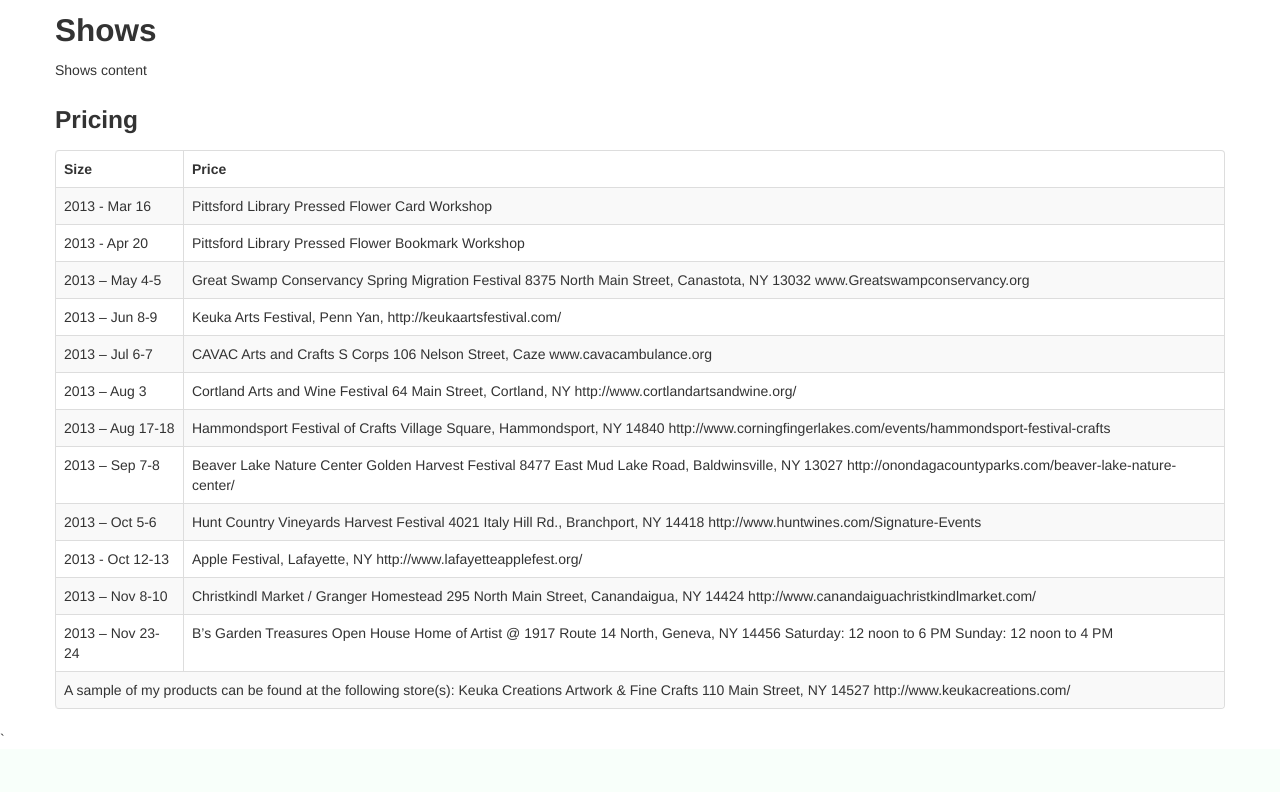
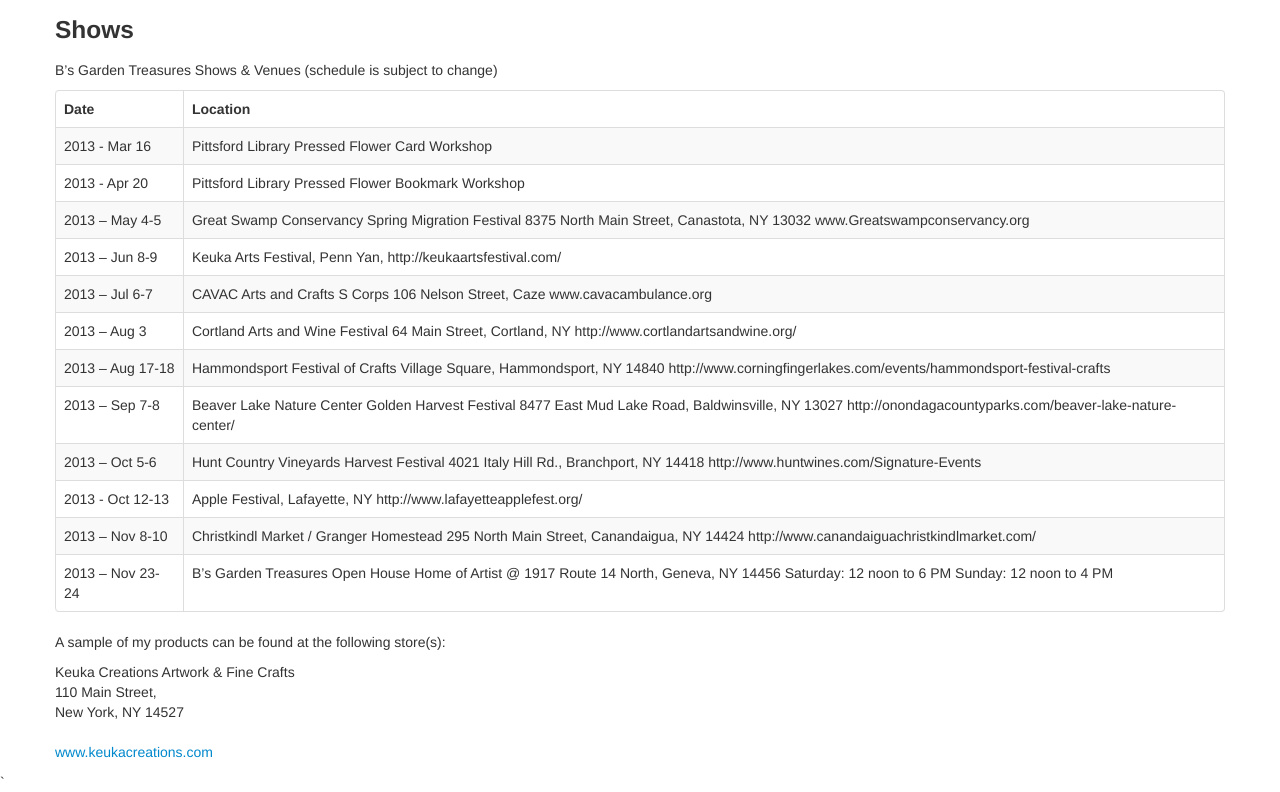
Before and after one commit to BGTreasures/BGTreasures, a Django app: template bgtreasures/bgtreasures/templates/shows.html in a window 1280 px wide. Shown: the part 149-941 px from the top of the page. Before the commit the page ends 885 px from the top, so only its background shows below. Run offline with Django 3.2, Linux system fonts and the light colour scheme; the template is opened without the code that fills it, so the values that code supplies are empty.

Commit message:
additional shows

```diff
--- a/bgtreasures/bgtreasures/templates/shows.html
+++ b/bgtreasures/bgtreasures/templates/shows.html
@@ -4,27 +4,20 @@
 
 {% block content %}
   <div class="container">
-    <!-- Example row of columns -->
-    <div class="row-fluid">
-      <div class="span12">
-        <h2>Shows</h2>
-        <p>
-        Shows content
-        </p>
-      </div>
-    </div>
      <div class="row-fluid">
     <div class="span12">
-      <h3>Pricing</h3>
+      <h3>Shows</h3>
+      <p>
+        B’s Garden Treasures Shows &amp; Venues (schedule is subject to change)
+      </p>
       <table class="table table-striped table-bordered">
         <thead>
           <tr>
-            <th>Size</th>
-            <th>Price</th>
+            <th>Date</th>
+            <th>Location</th>
           </tr>
         </thead>
         <tbody>
-
           <tr>
             <td>2013 - Mar 16</td>
             <td>Pittsford Library Pressed Flower Card Workshop</td>
@@ -93,17 +86,19 @@ www.cavacambulance.org</td>
           Saturday:  12 noon to 6 PM
           Sunday:  12 noon to 4 PM</td>
           </tr>
-
-          <tr>
-            <td colspan="2">
-              A sample of my products can be found at the following store(s):
-
-Keuka Creations Artwork & Fine Crafts
-110 Main Street, NY 14527
-http://www.keukacreations.com/
-            </td>
         </tbody>
       </table>
+      <p>
+         A sample of my products can be found at the following store(s):
+         <br />
+         <address>
+        Keuka Creations Artwork &amp; Fine Crafts <br>
+        110 Main Street, <br>
+        New York, NY 14527 <br>
+        </address>
+        <a href="http://www.keukacreations.com">www.keukacreations.com</a>
+      </p>
+
     </div>
   </div>
   </div>
```
